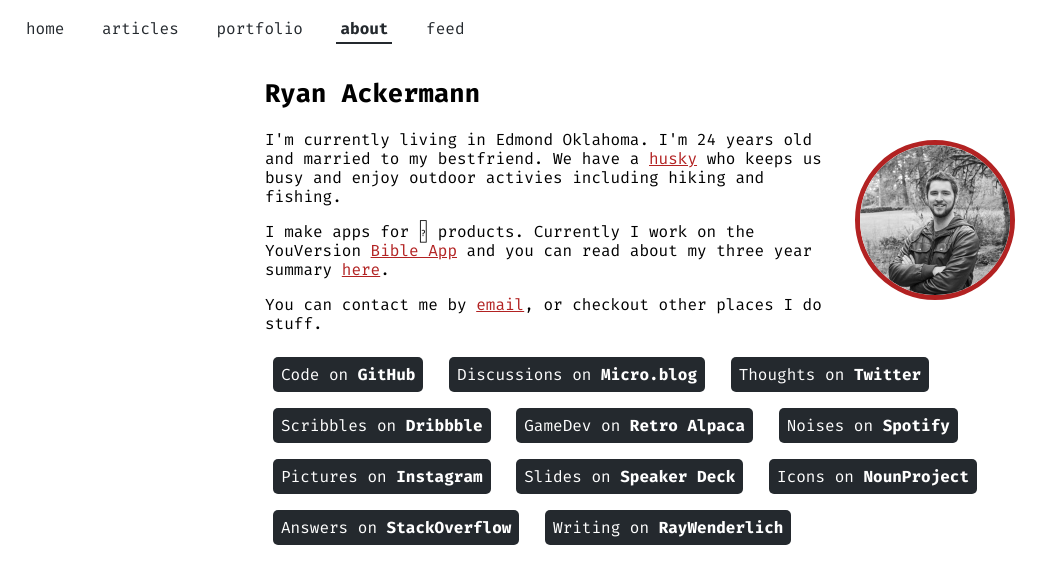
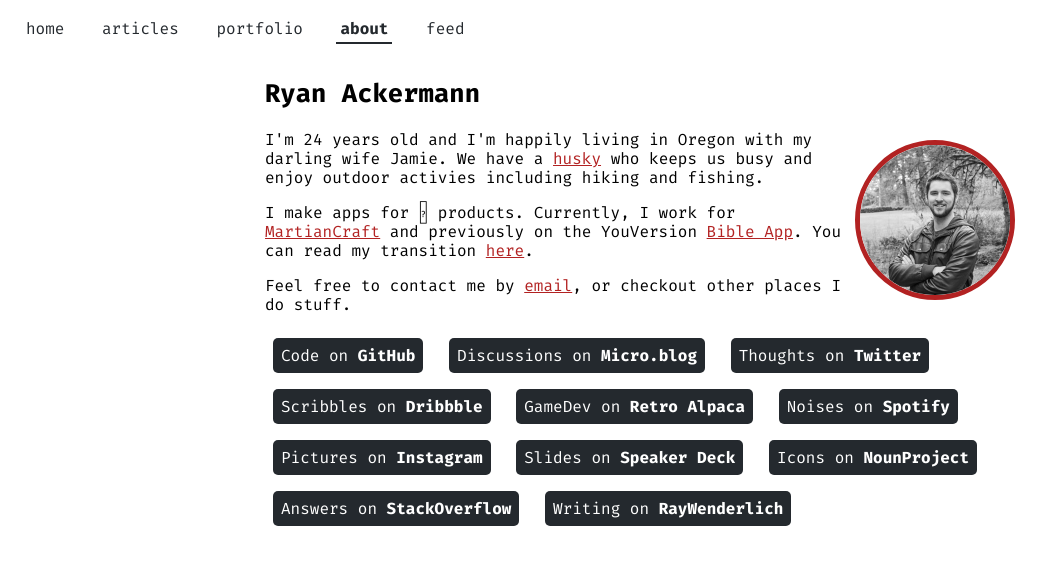
Before and after one commit to naturaln0va/ackermann-io, a Flask app: page /about in a window 1280 px wide. Shown: the part 67-640 px from the top of the page, without its empty margins (0-1051 px from the left). Run offline with Flask 2, Linux system fonts and the light colour scheme.

Commit message:
updated my about page

```diff
--- a/app/templates/about.html
+++ b/app/templates/about.html
@@ -9,9 +9,9 @@
 	<article>
 		<h1>Ryan Ackermann</h1>
 		<img id="avatar" src="/static/assets/small_portrait.png" alt="Profile Picture"/>
-		<p>I'm currently living in Edmond Oklahoma. I'm {{ age }} years old and married to my bestfriend. We have a <a href="https://www.instagram.com/p/BDVj0dTrGg9/?taken-by=naturaln0va">husky</a> who keeps us busy and enjoy outdoor activies including hiking and fishing.</p>
-		<p>I make apps for  products. Currently I work on the YouVersion <a href="https://www.bible.com/app">Bible App</a> and you can read about my three year summary <a href="/posts/three-years">here</a>.</p>
-		<p>You can contact me by <a href="mailto:ryan@ackermann.io">email</a>, or checkout other places I do stuff.</p>
+		<p>I'm {{ age }} years old and I'm happily living in Oregon with my darling wife Jamie. We have a <a href="https://www.instagram.com/p/BDVj0dTrGg9/?taken-by=naturaln0va">husky</a> who keeps us busy and enjoy outdoor activies including hiking and fishing.</p>
+		<p>I make apps for  products. Currently, I work for <a href="https://martiancraft.com">MartianCraft</a> and previously on the YouVersion <a href="https://www.bible.com/app">Bible App</a>. You can read my transition <a href="/posts/the-end-of-this-chapter">here</a>.</p>
+		<p>Feel free to contact me by <a href="mailto:ryan@ackermann.io">email</a>, or checkout other places I do stuff.</p>
 		<ul class="list">
 			<a href="https://github.com/naturaln0va"><li>Code on <strong>GitHub</strong></li></a>
 			<a href="https://micro.blog/naturaln0va" rel="me" target="_blank"><li>Discussions on <strong>Micro.blog</strong></li></a>
```
